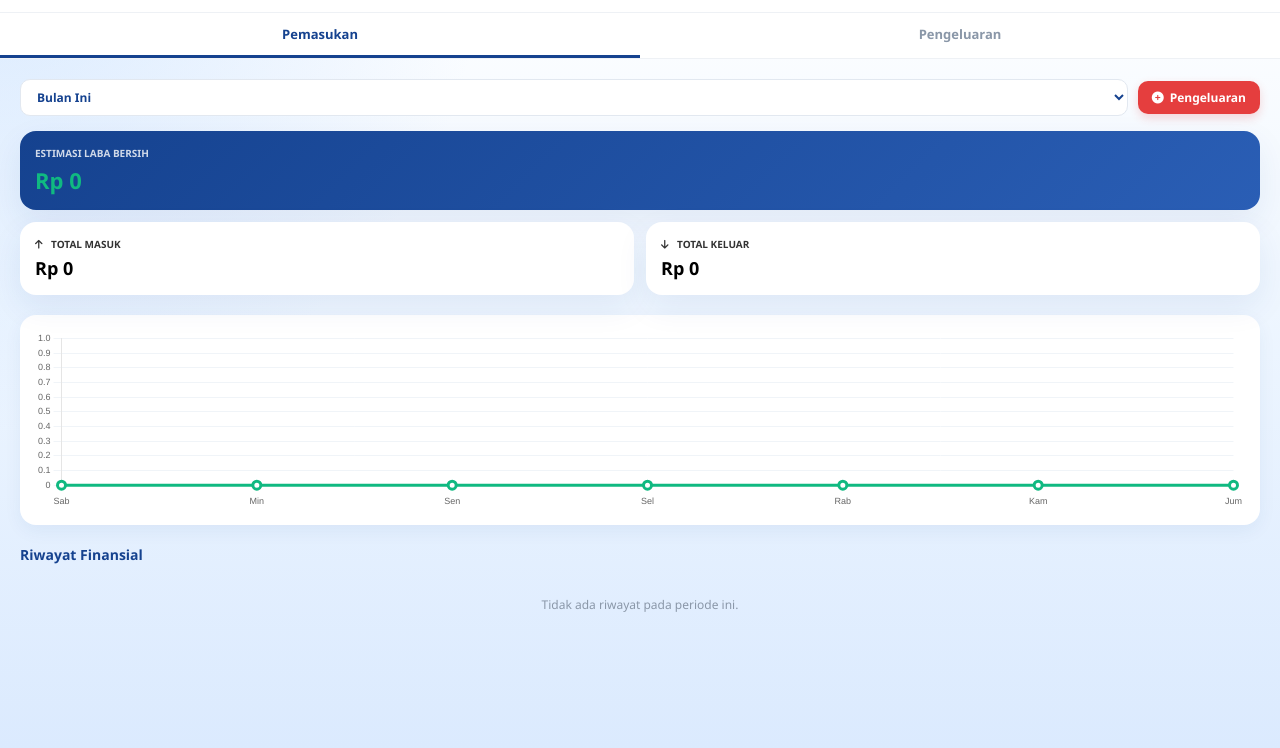
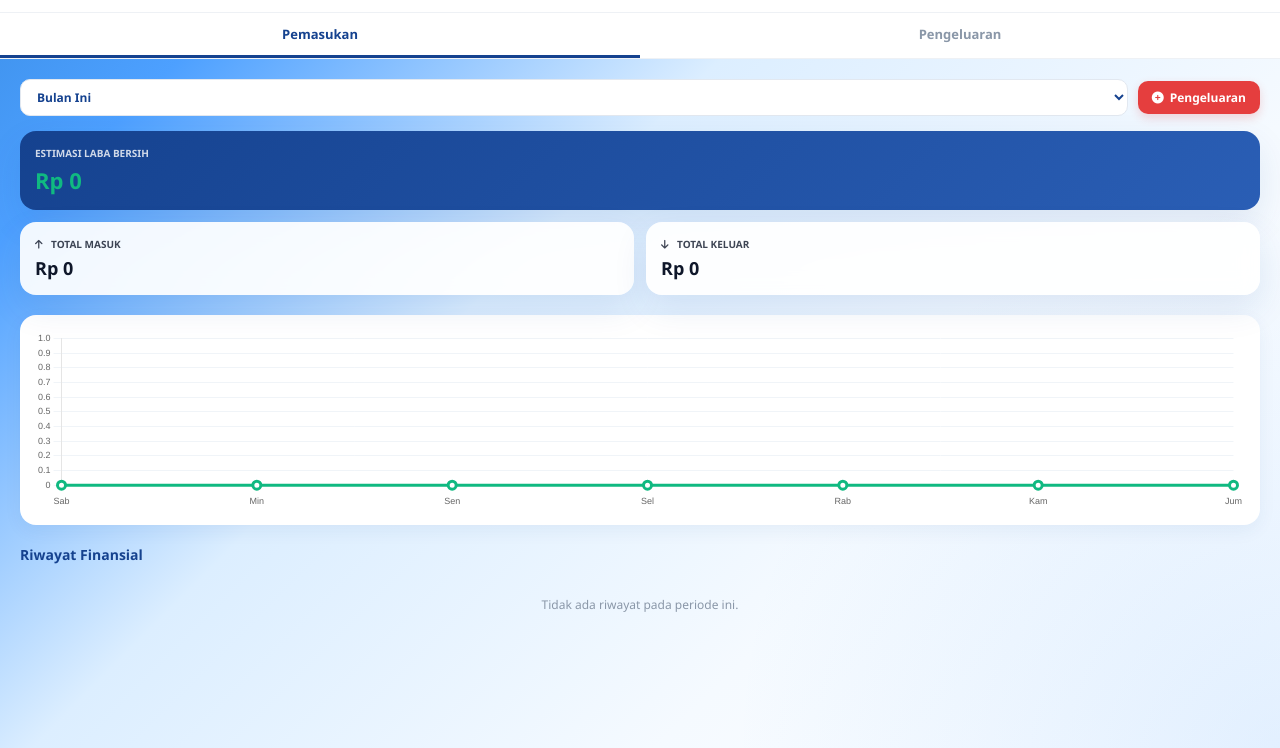
Before and after one commit to ItsmeeLINNN/laundry-frontend-app, a website: page www/laporan.html in a window 1280 px wide. Shown: the part 52-800 px from the top of the page. Drawn offline with nearby package versions, Linux system fonts and the light colour scheme; no server answers; sample sign-in values are in the browser's storage.

Commit message:
Fixing BG again

```diff
--- a/www/assets/css/mobile-fit.css
+++ b/www/assets/css/mobile-fit.css
@@ -10,16 +10,44 @@ body {
     min-height: 100%;
     margin: 0;
     overflow-x: hidden;
-    background:
-        radial-gradient(circle at top left, rgba(191, 219, 254, 0.55), transparent 32%),
-        linear-gradient(180deg, #ffffff 0%, #eef6ff 45%, #dbeafe 100%) !important;
-    background-attachment: fixed;
     background-color: #eef6ff;
 }
 
 body {
     min-height: 100dvh;
     height: 100dvh;
+}
+
+body.login-page {
+    min-height: 100dvh;
+    background:
+        radial-gradient(circle at top left, rgba(77, 160, 255, 0.18), transparent 34%),
+        linear-gradient(
+            145deg,
+            #ffffff 0%,
+            #f5faff 28%,
+            #dceeff 58%,
+            #4da0ff 84%,
+            #3b8fe8 100%
+        );
+    background-attachment: fixed;
+    color: #0f172a;
+}
+
+body.app-page {
+    min-height: 100dvh;
+    background:
+        radial-gradient(circle at bottom right, rgba(77, 160, 255, 0.16), transparent 36%),
+        linear-gradient(
+            315deg,
+            #ffffff 0%,
+            #f5faff 30%,
+            #dceeff 60%,
+            #4da0ff 86%,
+            #3b8fe8 100%
+        );
+    background-attachment: fixed;
+    color: #0f172a;
 }
 
 .mobile-screen,
@@ -45,6 +73,7 @@ body {
 
 .app,
 .app-shell,
+.container,
 .phone-container,
 .main-wrapper,
 .page-wrapper {
@@ -52,6 +81,9 @@ body {
 }
 
 .card,
+.form-card,
+.panel,
+.profile-card,
 .info-card,
 .stat-card,
 .summary-card,
@@ -60,8 +92,10 @@ body {
 .setting-card,
 .filter-card,
 .table-wrapper,
-.form-card {
-    box-shadow: 0 12px 32px rgba(21, 66, 143, 0.08);
+.login-card {
+    background: rgba(255, 255, 255, 0.92);
+    backdrop-filter: blur(10px);
+    box-shadow: 0 14px 34px rgba(21, 66, 143, 0.10);
 }
 
 .scrollable-content,
--- a/www/laporan.html
+++ b/www/laporan.html
@@ -351,7 +351,7 @@
     <script src="assets/js/access-guard.js"></script>
     <link rel="stylesheet" href="assets/css/mobile-fit.css">
 </head>
-<body>
+<body class="app-page">
     <div class="mobile-screen">
         <header class="header">
             <button type="button" aria-label="Kembali" onclick="window.location.href='profile.html'">
--- a/www/mobile-fit.css
+++ b/www/mobile-fit.css
@@ -10,16 +10,44 @@ body {
     min-height: 100%;
     margin: 0;
     overflow-x: hidden;
-    background:
-        radial-gradient(circle at top left, rgba(191, 219, 254, 0.55), transparent 32%),
-        linear-gradient(180deg, #ffffff 0%, #eef6ff 45%, #dbeafe 100%) !important;
-    background-attachment: fixed;
     background-color: #eef6ff;
 }
 
 body {
     min-height: 100dvh;
     height: 100dvh;
+}
+
+body.login-page {
+    min-height: 100dvh;
+    background:
+        radial-gradient(circle at top left, rgba(77, 160, 255, 0.18), transparent 34%),
+        linear-gradient(
+            145deg,
+            #ffffff 0%,
+            #f5faff 28%,
+            #dceeff 58%,
+            #4da0ff 84%,
+            #3b8fe8 100%
+        );
+    background-attachment: fixed;
+    color: #0f172a;
+}
+
+body.app-page {
+    min-height: 100dvh;
+    background:
+        radial-gradient(circle at bottom right, rgba(77, 160, 255, 0.16), transparent 36%),
+        linear-gradient(
+            315deg,
+            #ffffff 0%,
+            #f5faff 30%,
+            #dceeff 60%,
+            #4da0ff 86%,
+            #3b8fe8 100%
+        );
+    background-attachment: fixed;
+    color: #0f172a;
 }
 
 .mobile-screen,
@@ -45,6 +73,7 @@ body {
 
 .app,
 .app-shell,
+.container,
 .phone-container,
 .main-wrapper,
 .page-wrapper {
@@ -52,6 +81,9 @@ body {
 }
 
 .card,
+.form-card,
+.panel,
+.profile-card,
 .info-card,
 .stat-card,
 .summary-card,
@@ -60,8 +92,10 @@ body {
 .setting-card,
 .filter-card,
 .table-wrapper,
-.form-card {
-    box-shadow: 0 12px 32px rgba(21, 66, 143, 0.08);
+.login-card {
+    background: rgba(255, 255, 255, 0.92);
+    backdrop-filter: blur(10px);
+    box-shadow: 0 14px 34px rgba(21, 66, 143, 0.10);
 }
 
 .scrollable-content,
```
Also changed, not shown: www/access_control.html (+1 -1 lines), www/dashboard.html (+1 -1 lines), www/index.html (+1 -1 lines), www/karyawan.html (+1 -1 lines), www/layanan.html (+1 -1 lines), www/list_order.html (+1 -1 lines), www/pelanggan_tambah.html (+1 -1 lines), www/pembayaran.html (+1 -1 lines), www/profile.html (+1 -1 lines), www/ringkasan_pesanan.html (+1 -1 lines), www/transaksi_baru.html (+1 -1 lines).
